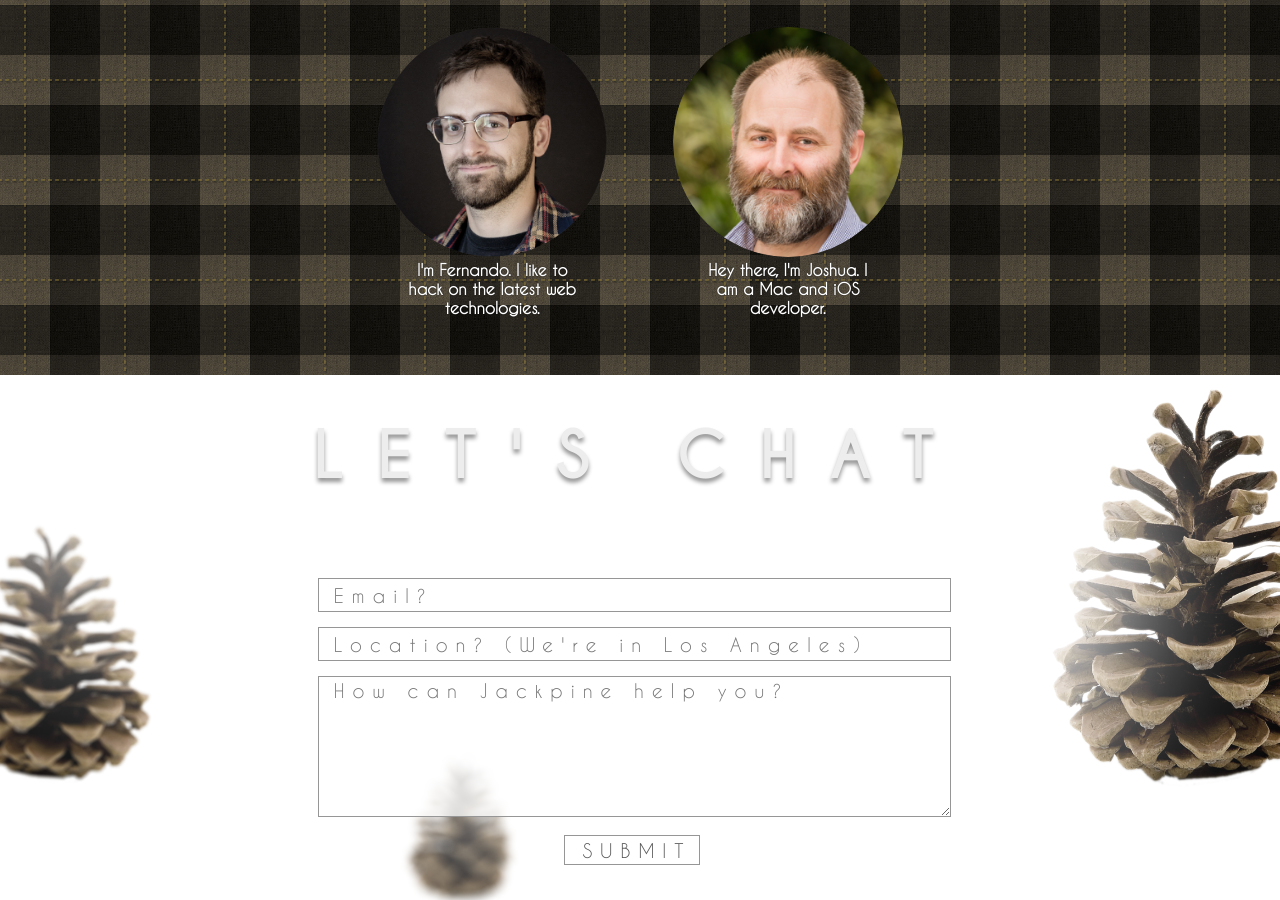
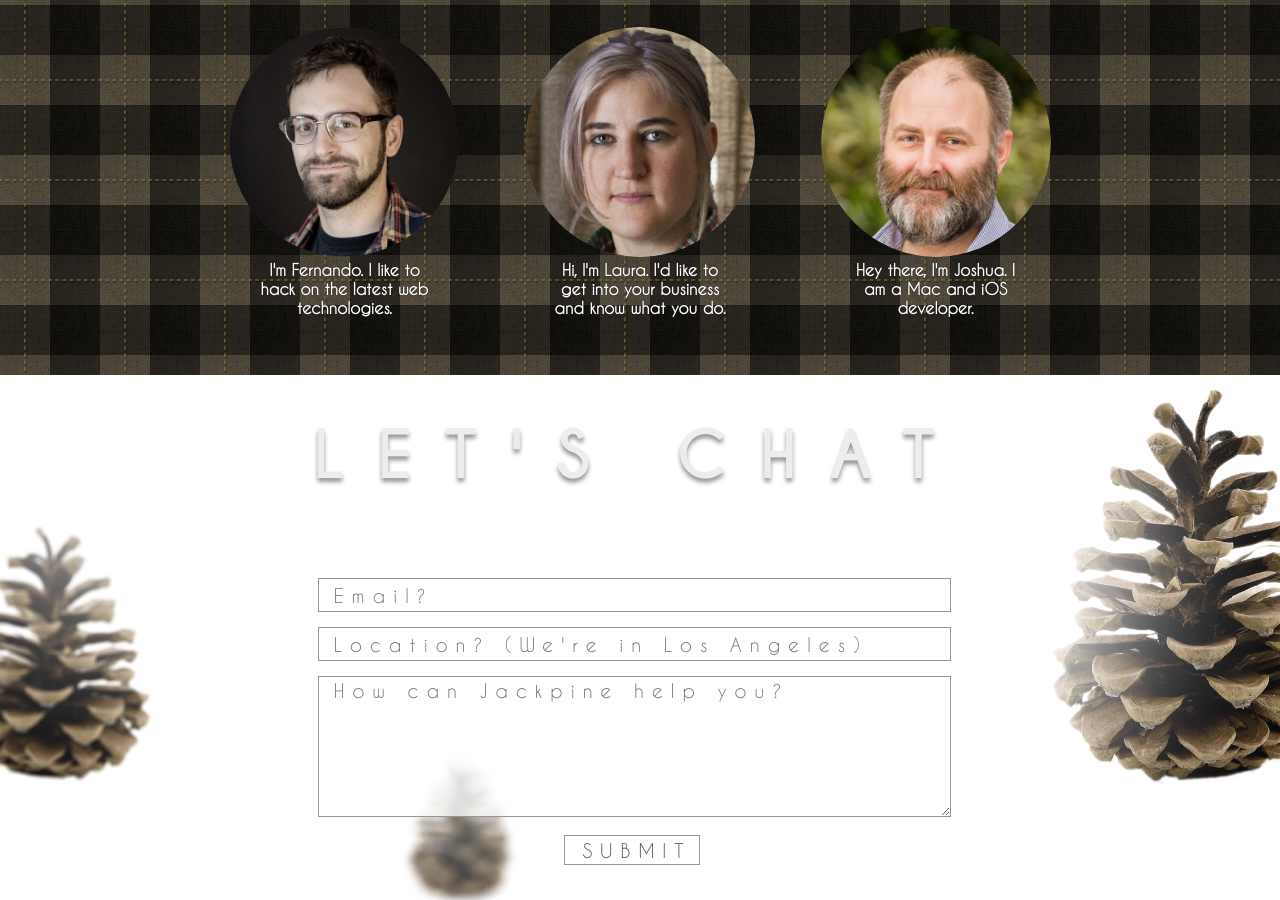
Before and after one commit to jackpine/jackpine.github.com, a Jekyll site: the page built from index.html, in a window 1280 px wide and 900 px high, scrolled down 2177 px. Built offline with Jekyll 4.4.1, drawn with Linux system fonts in a browser that asks for light colours; Markdown is read by kramdown in place of the engine named in the settings.

Commit message:
add laura to guild

```diff
--- a/index.html
+++ b/index.html
@@ -85,6 +85,15 @@
       <li>
         <div class="photo-frame">
           <div class="circle"></div>
+          <img src="img/laura.png">
+        </div>
+        <div class="head-title">
+          Hi, I'm Laura. I'd like to get into your business and know what you do.
+        </div>
+      </li>
+      <li>
+        <div class="photo-frame">
+          <div class="circle"></div>
           <img src="img/joshua.png">
         </div>
         <div class="head-title">
```
Also changed, not shown: img/laura.png (added).
